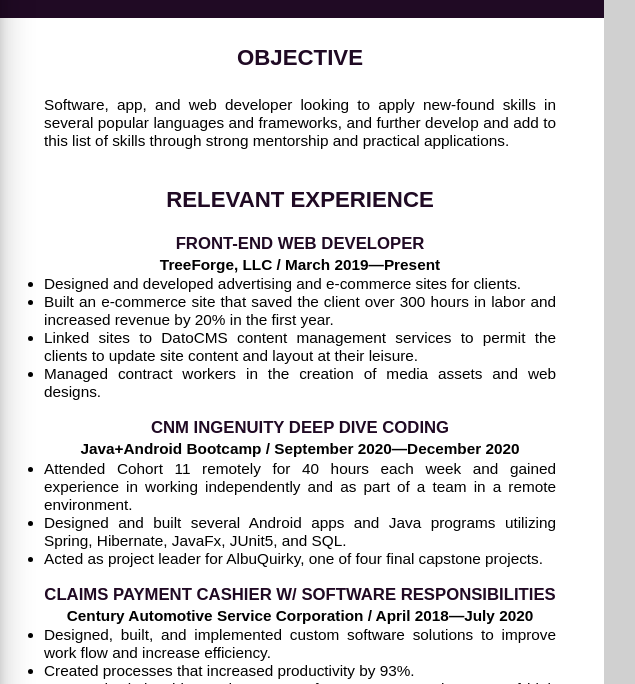
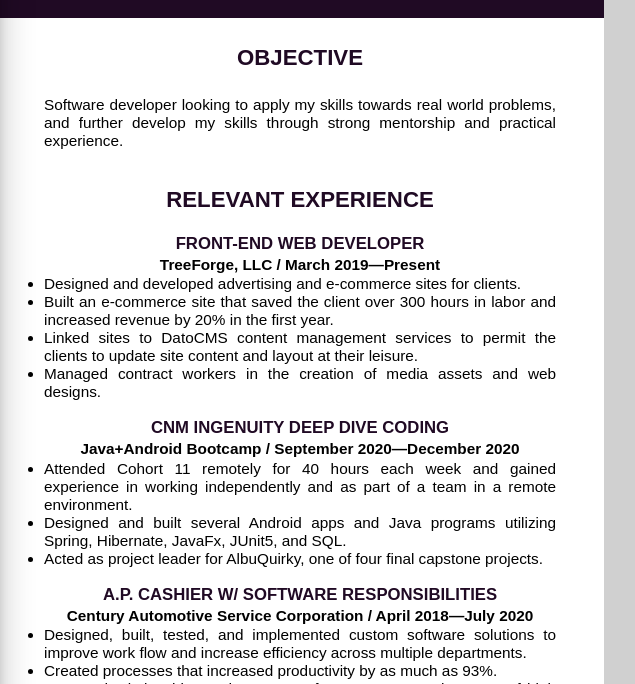
Before and after one commit to AugmenTab/resume, a plain HTML site: page index.html in a window 1280 px wide. Shown: the part 253-937 px from the top of the page, 492-1127 px from the left. Drawn offline with Linux system fonts and the light colour scheme.

Commit message:
Updated PDF version, fixed job titles.

```diff
--- a/index.html
+++ b/index.html
@@ -29,7 +29,7 @@
       <section id="main-content">
         <div id="objective">
           <h3 class="section-heading dark">Objective</h3>
-          <p>Software, app, and web developer looking to apply new-found skills in several popular languages and frameworks, and further develop and add to this list of skills through strong mentorship and practical applications.</p>
+          <p>Software developer looking to apply my skills towards real world problems, and further develop my skills through strong mentorship and practical experience.</p>
         </div>
         <div id="experience">
           <h3 class="section-heading dark">Relevant Experience</h3>
@@ -53,11 +53,11 @@
             </ul>
           </div>
           <div class="employer">
-            <h4 class="position dark">Claims Payment Cashier w&sol; Software Responsibilities</h4>
+            <h4 class="position dark">A.P. Cashier w&sol; Software Responsibilities</h4>
             <h5 class="company">Century Automotive Service Corporation &sol; April 2018&mdash;July 2020</h5>
             <ul>
-              <li>Designed, built, and implemented custom software solutions to improve work flow and increase efficiency.</li>
-              <li>Created processes that increased productivity by 93&percnt;.</li>
+              <li>Designed, built, tested, and implemented custom software solutions to improve work flow and increase efficiency across multiple departments.</li>
+              <li>Created processes that increased productivity by as much as 93&percnt;.</li>
               <li>Managed relationships and processes for VIP accounts that were of high value to the company.</li>
             </ul>
           </div>
```
Also changed, not shown: pdf/index.html (+3 -3 lines).
